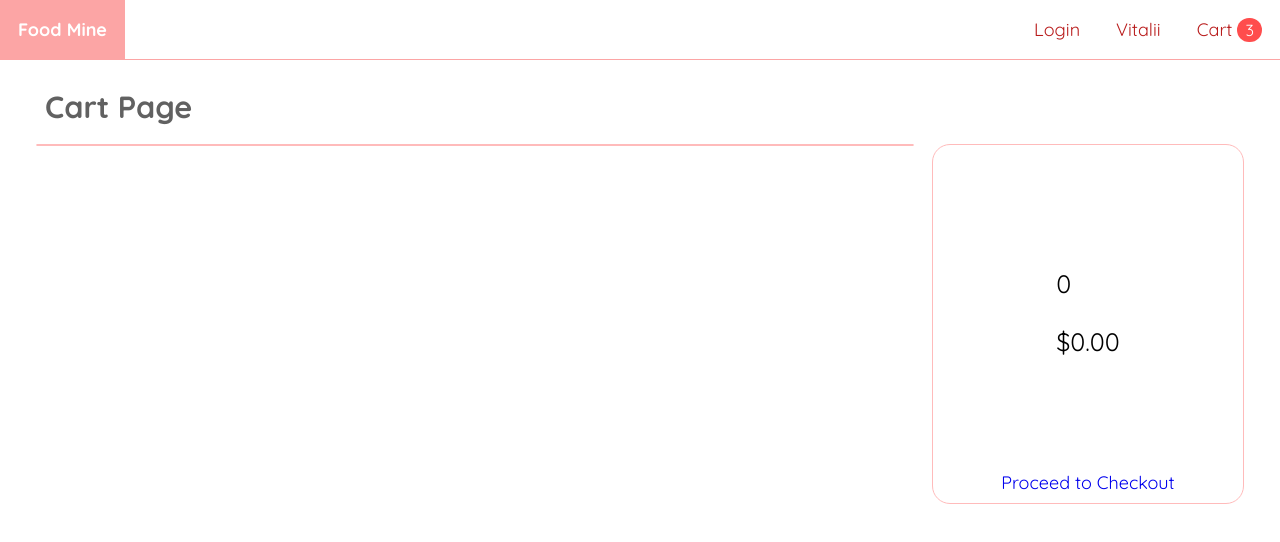
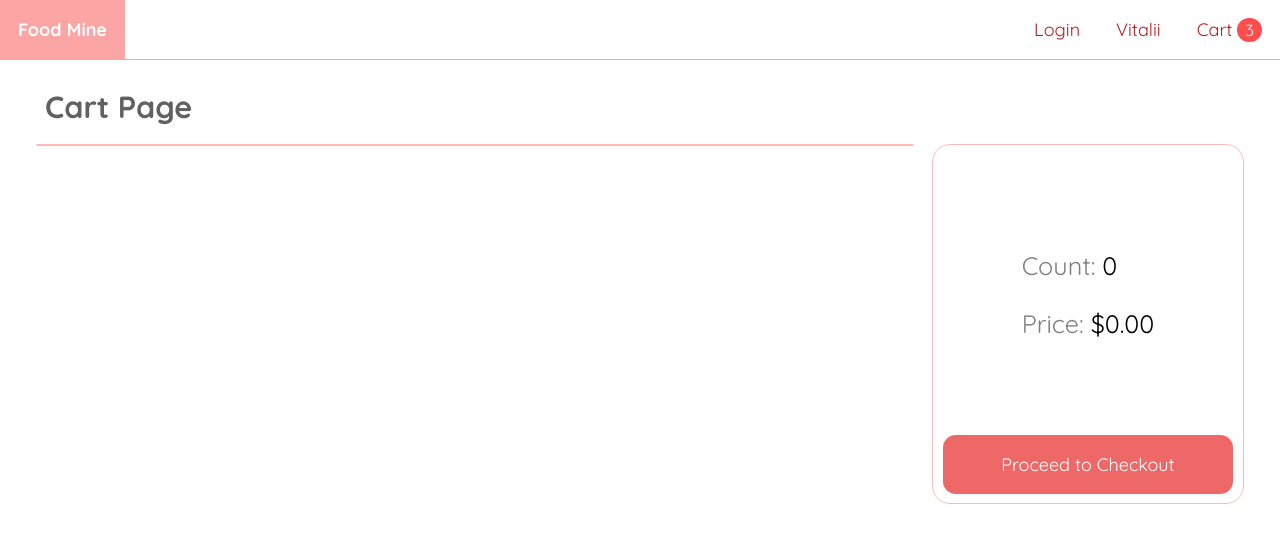
Before and after one commit to VitaliiSoloninko/angular-food-mine, an Angular app in the folder foodMineFrontEnd/: page /cart-page in a window 1280 px wide. Shown: the top 542 px of the page. Built offline with nearby package versions, Linux system fonts and the light colour scheme.

Commit message:
v0.5.13	Cart page - Add css Part 2

```diff
--- a/foodMineFrontEnd/src/app/components/pages/cart-page/cart-page.component.css
+++ b/foodMineFrontEnd/src/app/components/pages/cart-page/cart-page.component.css
@@ -94,3 +94,31 @@ li .remove-button:hover {
 .food-count {
 	margin-bottom: 1.5rem;
 }
+
+.food-count::before {
+	content: "Count: ";
+	color: gray;
+}
+
+.total-price::before {
+	content: "Price: ";
+	color: gray;
+}
+
+.checkout a {
+	padding: 1rem;
+	color: white;
+	background: #e72929;
+	display: block;
+	width: 99%;
+	border-radius: 0.7rem;
+	text-align: center;
+	opacity: 0.7;
+	justify-self: center;
+	transition: all 0.3s ease 0s;
+}
+
+.checkout a:hover {
+	opacity: 1;
+	cursor: pointer;
+}
```
